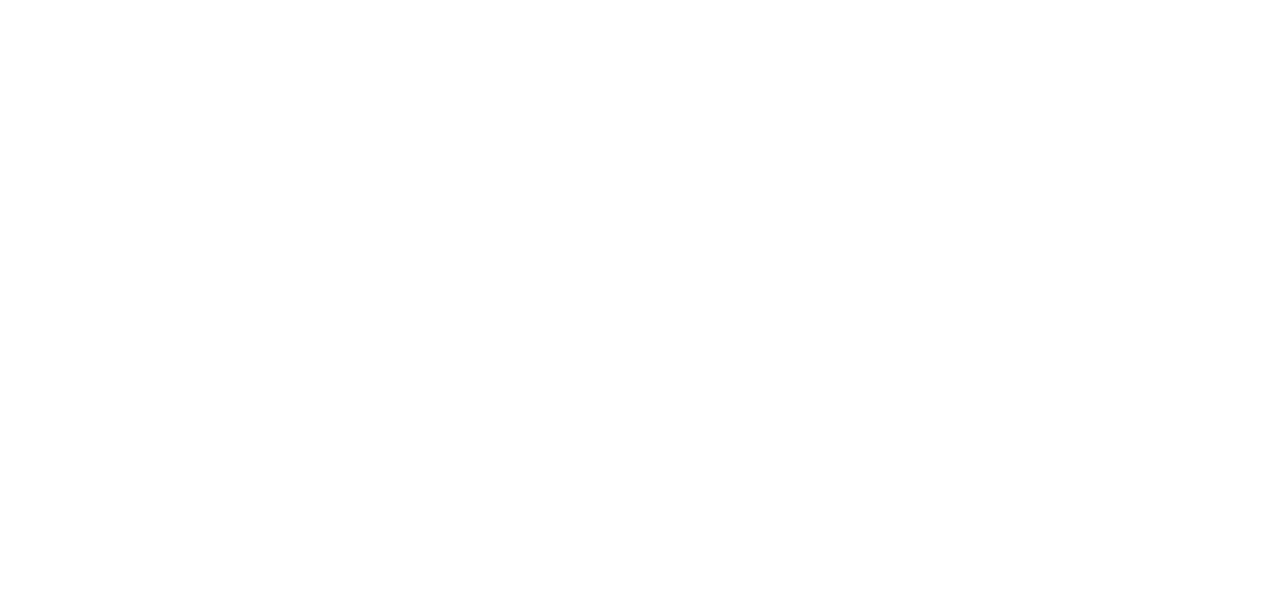
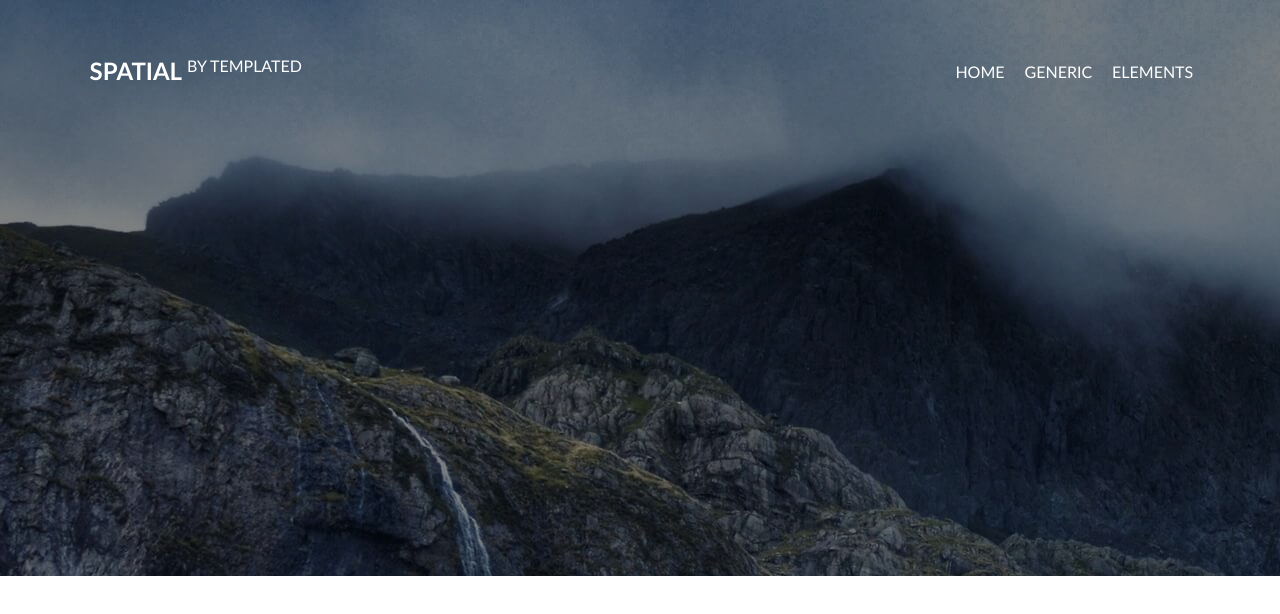
Before and after one commit to mohabrd/spatial, a plain HTML site: page index.html in a window 1280 px wide. Drawn offline with Linux system fonts and the light colour scheme.

Commit message:
nav fini

```diff
--- a/index.html
+++ b/index.html
@@ -10,10 +10,18 @@
 <body>
 
     <header>
-
-        <nav>
-
-        </nav>
+    <nav>
+        <div class="fond-nav">
+        </div>
+        <div>
+            <p><span>SPATIAL</span> BY TEMPLATED</p>
+        </div>
+        <div class="elements-nav">
+            <a href="">HOME</a>
+            <a href="">GENERIC</a>
+            <a href="">ELEMENTS</a>
+        </div>
+    </nav>
 
     </header>
 
--- a/public/sass/style.sass
+++ b/public/sass/style.sass
@@ -1,3 +1,39 @@
 body
     margin: 0
     padding: 0
+    font-family: 'Gill Sans', 'Gill Sans MT', Calibri, 'Trebuchet MS', sans-serif
+
+.fond-nav
+    display: flex
+    background-image: url('../img/banner.jpg')
+    height: 45vw
+    width: 100vvw
+    filter: brightness(50%)
+p
+    position: absolute
+    display: flex
+    color: white
+    top: 5vh
+    left: 7vw
+
+p
+    span
+        padding-right:5px
+        font-weight: bolder
+        font-size: x-large
+
+.elements-nav
+    position: relative
+    display: flex
+    color: blue
+    position: absolute
+    top: 6.5vh
+    right: 6vw
+
+
+
+.elements-nav
+    a
+        text-decoration: none
+        margin: 10px
+        color: white
```
Also changed, not shown: public/css/style.css, 1 other file.
